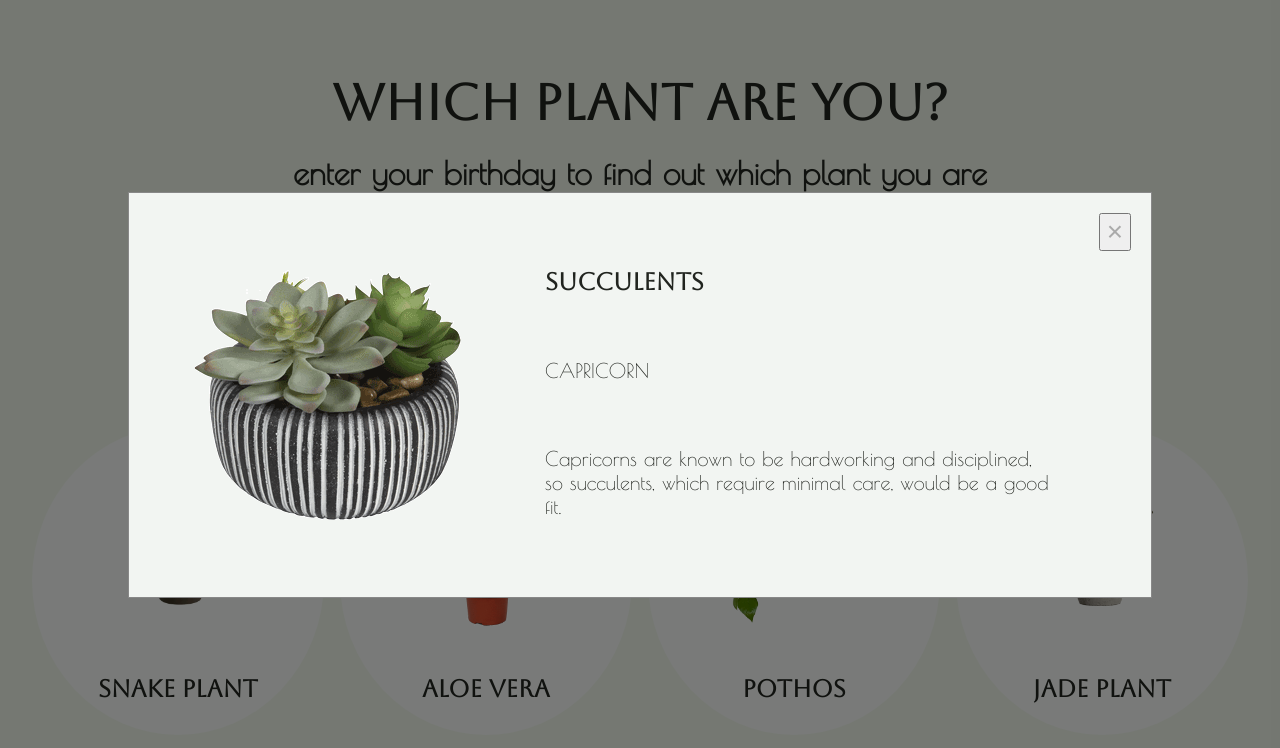
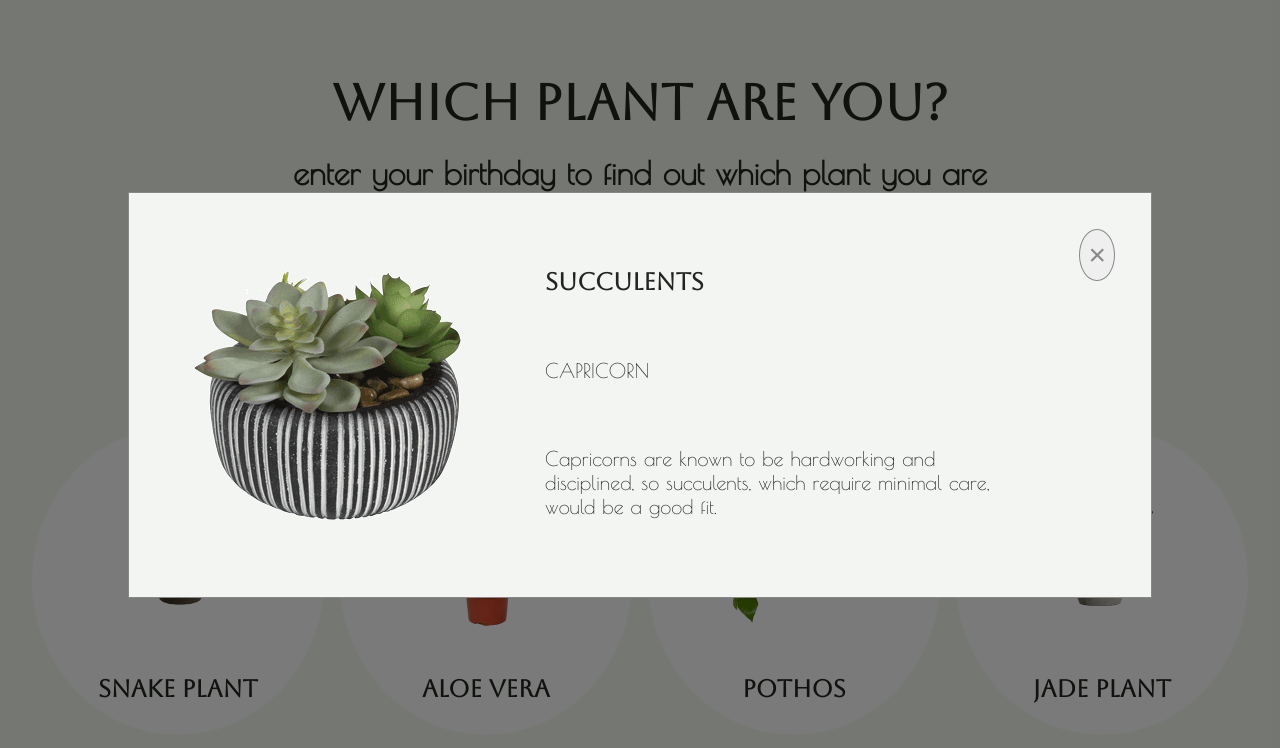
Before and after one commit to ellafromherz/IDM231-emf99, a plain HTML site: page index.html in a window 1280 px wide. Both pictures are taken after typing "2020-01-15" into the empty fields and a click on the button "submit". Shown: the top 748 px of the page. Drawn offline with Linux system fonts and the light colour scheme; files whose address does not match are found by name.

Commit message:
:lipstick: transition, accent color

```diff
--- a/styles.css
+++ b/styles.css
@@ -8,9 +8,11 @@
 :root {
     --color-screen: #eaf0e4;
     --color-text: #21241f;
+    --color-accent: #607060;
 
     --background: var(--color-screen);
     --text: var(--color-text);
+    --accent: var(var(--color-accent))
 }
 
 /* title font */
@@ -192,7 +194,7 @@ p {
   }
 
   .help:hover , .return:hover, .submit:hover {
-    background-color: rgb(96, 112, 96);
+    background-color:var(--color-accent);
     color: var(--color-screen);
     border: solid var(--color-screen) .75px;
   }
@@ -226,6 +228,12 @@ p {
     overflow: auto;
     background-color: rgb(0,0,0);
     background-color: rgba(0,0,0,0.5);
+    opacity: 0;
+    transition: opacity .3s ease-in-out .3s;
+  }
+
+  .modal:hover {
+    opacity: 1;
   }
 
   .content {
@@ -237,18 +245,23 @@ p {
   }
 
   .close {
-    color: #aaa;
+    color: #888;
+    border: solid #888 1px;
+    padding: .5rem;
+    margin: 1rem;
+    border-radius: 50%;
     float: right;
-    font-size: 28px;
+    font-size: 30px;
   }
 
   .close:hover {
-    color: black;
+    color: var(--color-accent);
+    border: solid var(--color-accent) 1px ;
   }
 
 
 
-  /* modal when open */
+  /* modal text imgs */
   .contentTwo {
     display: flex;
     flex-direction: row;
```
